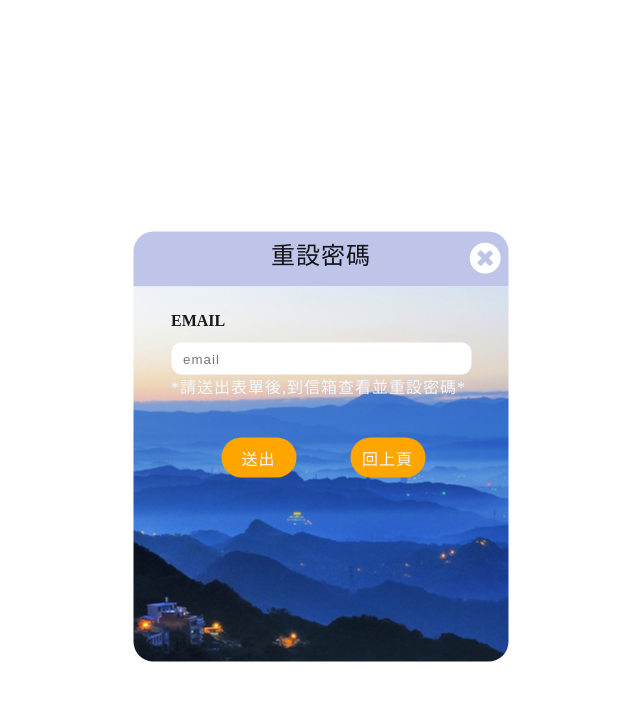
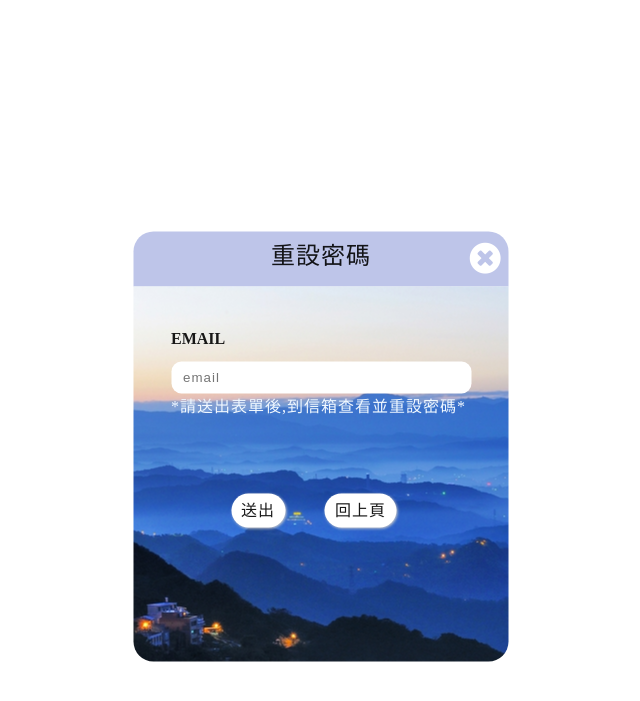
Before and after one commit to danny17495/DD103G1, a PHP site: page /loginforget.html in a window 1280 px wide. Shown: the top 701 px of the page, without its empty margins (319-959 px from the left). Run offline with PHP 8.4, Linux system fonts and the light colour scheme; some web fonts are replaced.

Commit message:
mei CSS修改

```diff
--- a/css/loginstyle2.css
+++ b/css/loginstyle2.css
@@ -60,7 +60,7 @@
 }
 .LoginForm-body .login .LoginForm-row {
     margin:0 auto;
-    padding: 5% 10%;
+    padding: 10% 10%;
 
 }
 .LoginForm-body > div.Login-signup {
@@ -93,21 +93,23 @@
   text-indent:10px;
   /* font-size:14px; */
 }
-.LoginForm .Login-signup-btn1 {
+
+
+/* .LoginForm .Login-signup-btn1 {
   width: 25%;
   border: none;
   outline: none;
   height: 40px;
   text-transform: uppercase;
   color: #fcfcfc;
-  /* font-size: 16px; */
+  font-size: 16px;
   cursor: pointer;
   border-radius: 20px;
-  background: orange;
+   background: orange;
   position: relative;
   left: 15%;
   margin: 0px 45px 0 5px;
-}
+} */
 /* .LoginForm-body .login .LoginForm-signup-btn1,.LoginForm-signup-btn2 {
   width:33%;
   border:none;
@@ -187,3 +189,18 @@
   right:0;
 
 }
+.LoginFormTwoBtn {
+  position: relative;
+}
+.LoginFormTwoBtn .LoginBtn1{
+  position: absolute;
+  top:0;
+  left:20%;
+
+}
+.LoginFormTwoBtn .LoginBtn2{
+  position: absolute;
+  top:0;
+  right:25%;
+
+}
--- a/loginforget.html
+++ b/loginforget.html
@@ -35,9 +35,23 @@
                     <p style="color:aliceblue">*請送出表單後,到信箱查看並重設密碼*</p>
                 </div>
                 <div class="LoginForm-row">
-                    <button class="Login-signup-btn1"><a style="color:aliceblue;" href="#">送出</a></button>
-                    <button class="Login-signup-btn1"><a style="color:aliceblue;" href="login.html"
-                            onclick="goBack()">回上頁</a></button>
+                    <div class="LoginFormTwoBtn">
+                        <div class="LoginBtn1">
+                            <div class="whiteButton">
+                                <a href="#">
+                                    送出
+                                </a>
+                            </div>
+                        </div>
+                        <div class="LoginBtn2">
+                            <div class="whiteButton">
+                                <a href="login.html" onclick="goBack()">
+                                回上頁
+                                </a>
+                            </div>
+                        </div>
+                    </div>
+
                 </div>
                 <!-- <div class="LoginForm-row">
 
```
Also changed, not shown: css/loginstyle1.css (+16 -4 lines), css/loginstyle3.css (+15 -4 lines), login.html (+14 -6 lines), loginSignup.html (+10 -5 lines).
